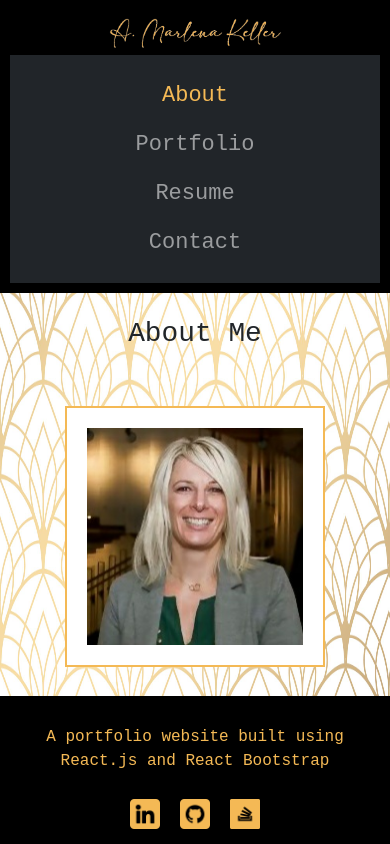
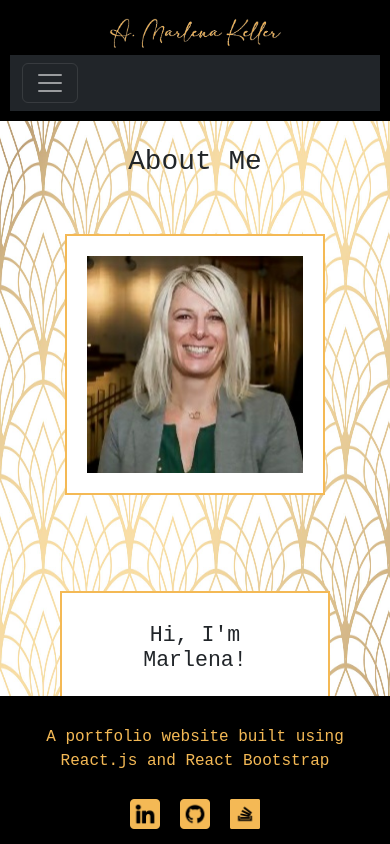
Before and after one commit to annamarlena/react-portfolio, a React (Create React App) app: page / in a window 390 px wide. Shown: the top 844 px of the page. Built offline with nearby package versions, Linux system fonts and the light colour scheme.

Commit message:
Added hamburger menu to navbar

```diff
--- a/src/components/Header.js
+++ b/src/components/Header.js
@@ -15,12 +15,15 @@
 
         <Navbar bg="dark" variant="dark" expand="sm">
           <Container>
+          <Navbar.Toggle aria-controls="basic-navbar-nav" />
+          <Navbar.Collapse id="basic-navbar-nav">
             <Nav className="nav-link">
               <NavLink className={currentPage === "/react-portfolio/about" ? "active-link" : ""} href="/react-portfolio/about">About</NavLink>
               <NavLink className={currentPage === "/react-portfolio/portfolio" ? "active-link" : ""} href="/react-portfolio/portfolio">Portfolio</NavLink>
               <NavLink className={currentPage === "/react-portfolio/resume" ? "active-link" : ""} href="/react-portfolio/resume">Resume</NavLink>
               <NavLink className={currentPage === "/react-portfolio/contact" ? "active-link" : ""} href="/react-portfolio/contact">Contact</NavLink>
             </Nav>
+            </Navbar.Collapse>
           </Container>
         </Navbar>
       </div>
```
